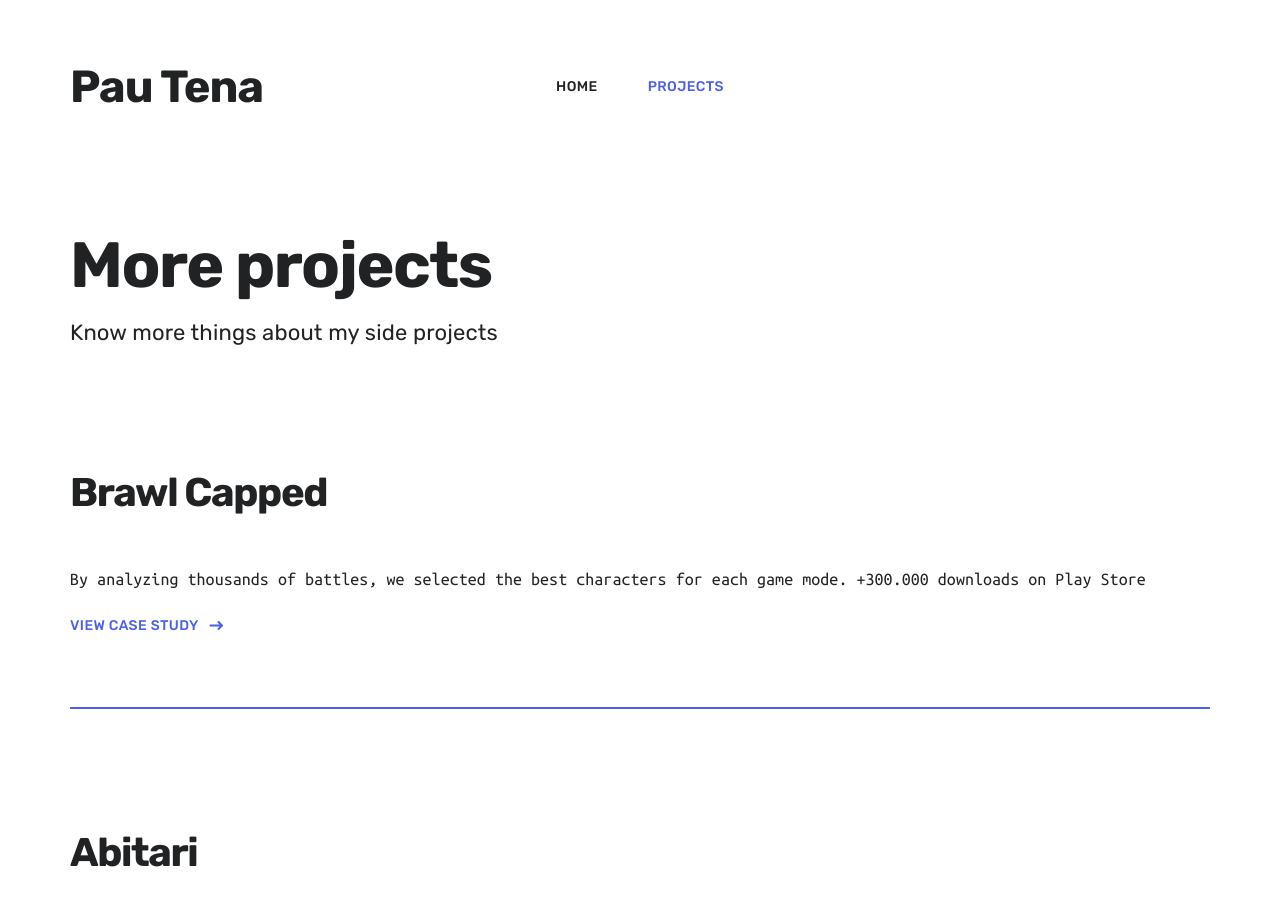
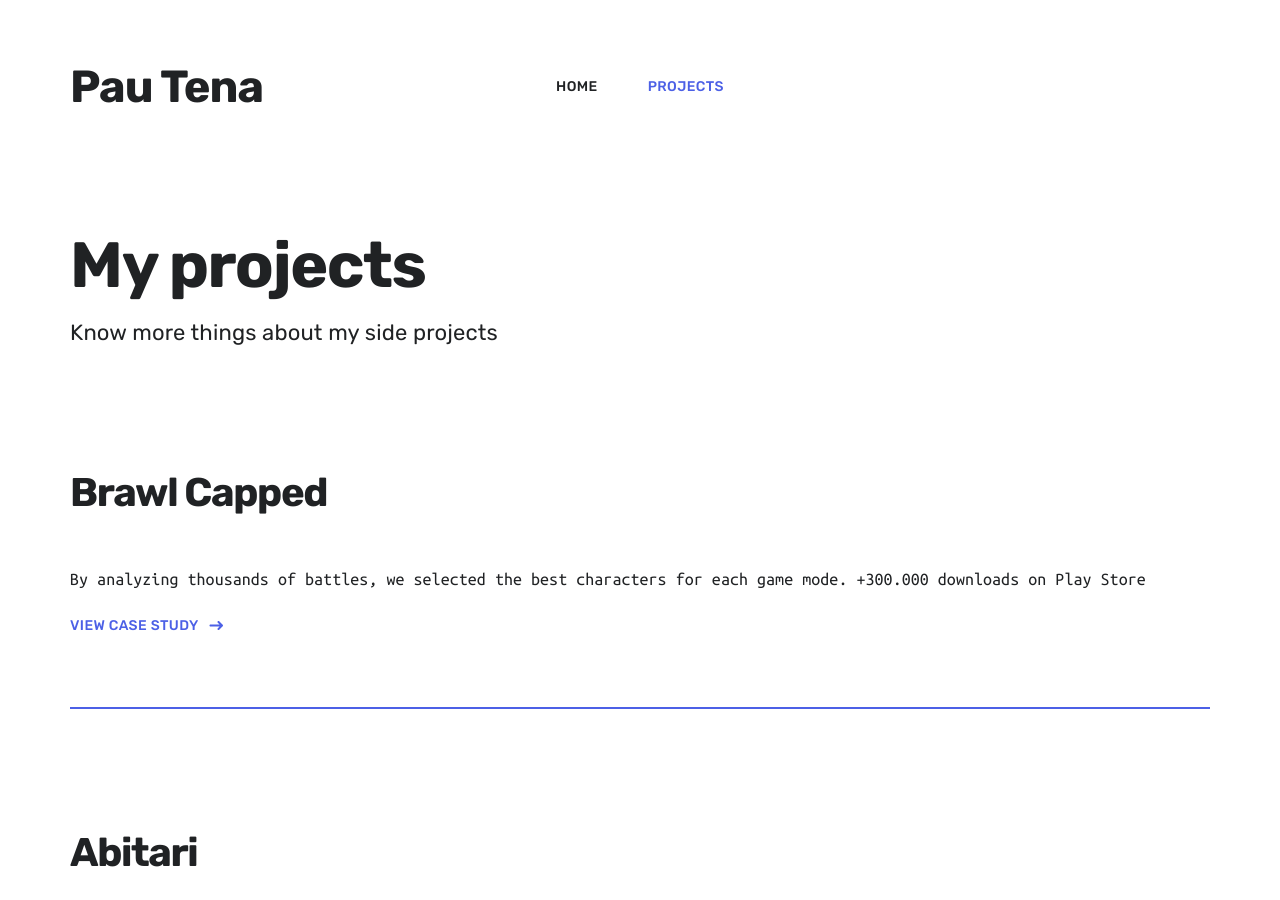
Before and after one commit to pautena/pautena.github.io, a Jekyll site: the page built from projects/index.html, in a window 1280 px wide and 900 px high. Built offline with Jekyll 4.4.1, drawn with Linux system fonts in a browser that asks for light colours; nearby versions of some CDN libraries.

Commit message:
Fix links

```diff
--- a/index.html
+++ b/index.html
@@ -63,9 +63,8 @@
 		<div class="wrap grid">
 			<header class="more-projects__header">
 				<h4>Do you want to see more projects?</h4>
-				<a href="{{ '/more-projects' | relative_url }}" class="action button--text--accent --right">All projects</a>
 			</header>
-			<a href="{{ '/more-projects' | relative_url }}" class="action-bottom button--text--accent --right">All projects</a>
+			<a href="{{ '/projects' | relative_url }}" class="action-bottom button--text--accent --right">All projects</a>
 		</div>
 	</section>
 </div>
--- a/projects/index.html
+++ b/projects/index.html
@@ -8,7 +8,7 @@
 <div class="page-projects">
 	<header class="header--single">
 		<div class="wrap">
-			<h1 class="header__title">More projects</h1>
+			<h1 class="header__title">My projects</h1>
 			<p class="header__subtitle subtitle--light">Know more things about my side projects</p>
 		</div>
 	</header>
```
